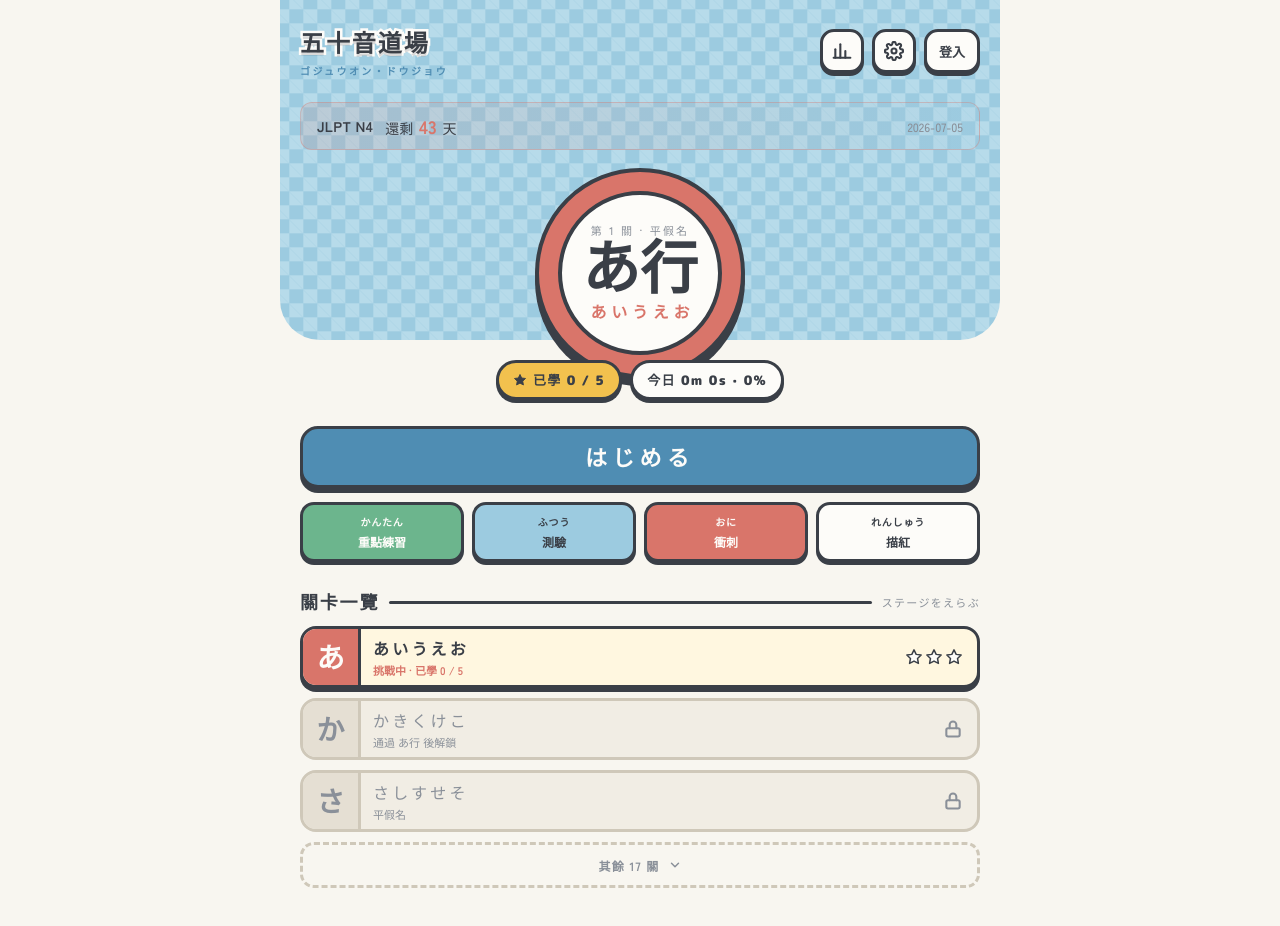
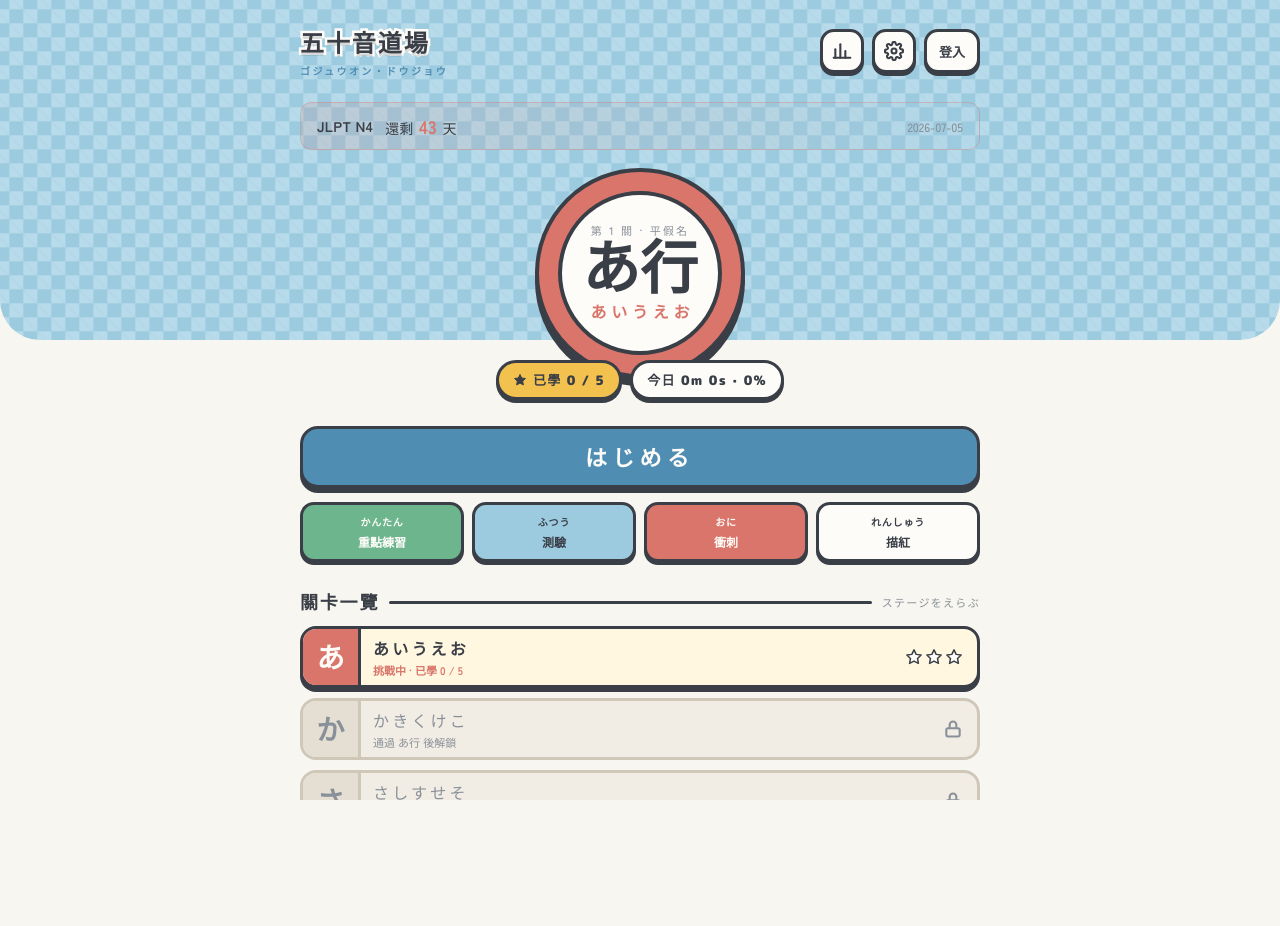
Before and after one commit to aa910113/dojo, a Nuxt app: page / in a window 1280 px wide. Shown: the top 926 px of the page. After the commit the page ends 800 px from the top, so only its background shows below. Built offline with nearby package versions, Linux system fonts and the light colour scheme; a web font is replaced by a local one.

Commit message:
Make the home checker band full-bleed on wide screens
The band was clipped to the 720px page container, leaving it as an
island on desktop/tablet. Stretch it to 100vw and guard the document
against horizontal scroll.

Co-Authored-By: Claude Fable 5.1 <noreply@anthropic.com>

```diff
--- a/assets/main.css
+++ b/assets/main.css
@@ -31,6 +31,7 @@ html, body, #__nuxt {
   margin: 0;
   padding: 0;
   height: 100%;
+  overflow-x: hidden;
   background: var(--bg);
   color: var(--text);
   font-family: 'Zen Kaku Gothic New', -apple-system, BlinkMacSystemFont, 'Segoe UI',
--- a/pages/index.vue
+++ b/pages/index.vue
@@ -1549,10 +1549,12 @@ const examCountdown = computed(() => {
 }
 /* 市松格頭帶:只在首頁出現 */
 .ichimatsu-band {
+  /* 滿版出血:不受 .page 的 720px 限制,寬螢幕也貼到視窗兩側 */
   position: absolute;
   top: 0;
-  left: 0;
-  right: 0;
+  left: 50%;
+  width: 100vw;
+  margin-left: -50vw;
   height: 340px;
   background-color: var(--accent);
   background-image:
@@ -1562,6 +1564,7 @@ const examCountdown = computed(() => {
   background-position: 0 0, 14px 14px;
   border-radius: 0 0 40px 40px;
   z-index: 0;
+  pointer-events: none;
   /* 市松格斜向捲動:位移一整格 (28px) 後與起點重合,循環無接縫 */
   animation: ichimatsu-scroll 6s linear infinite;
   will-change: background-position;
```
